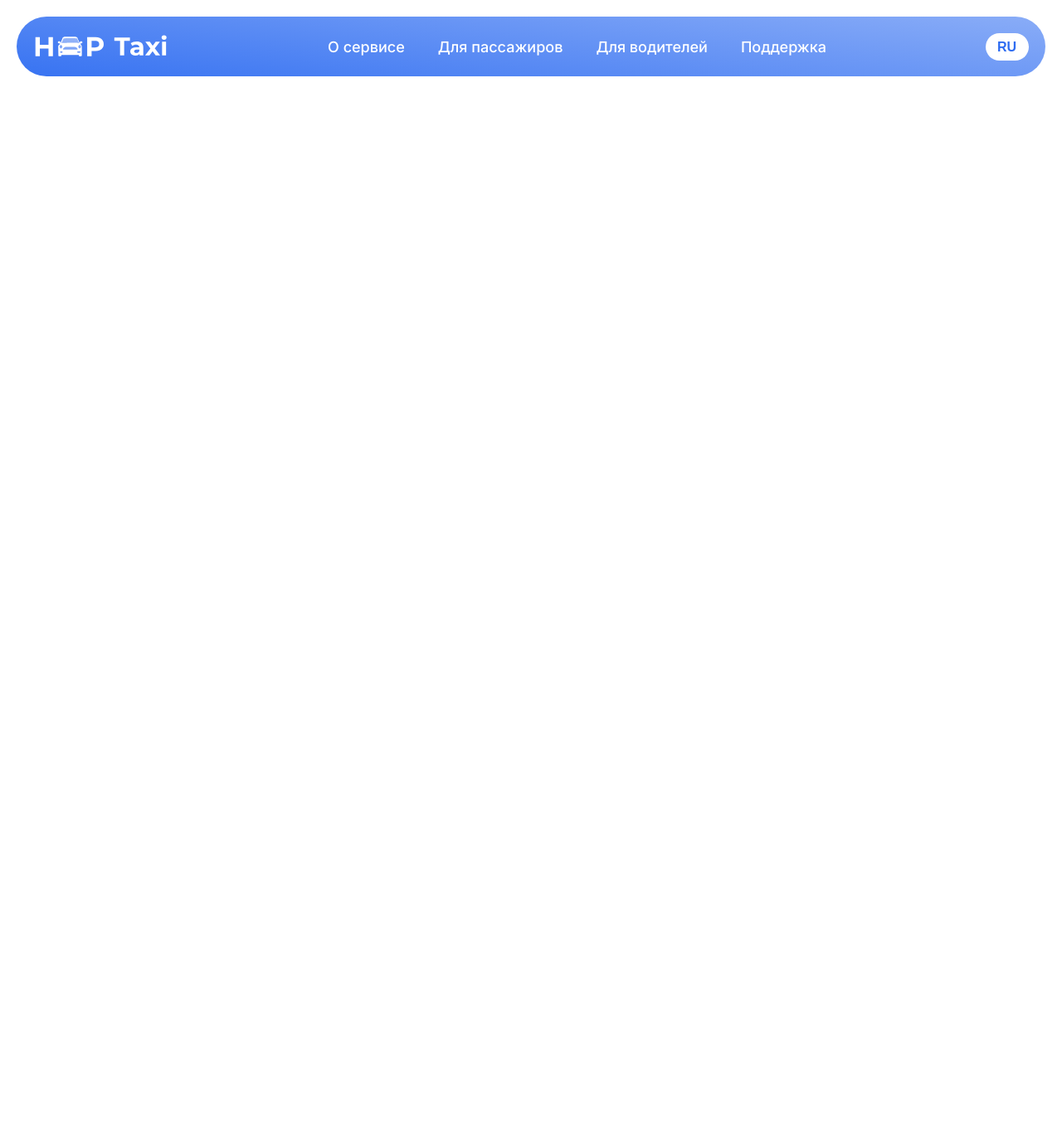
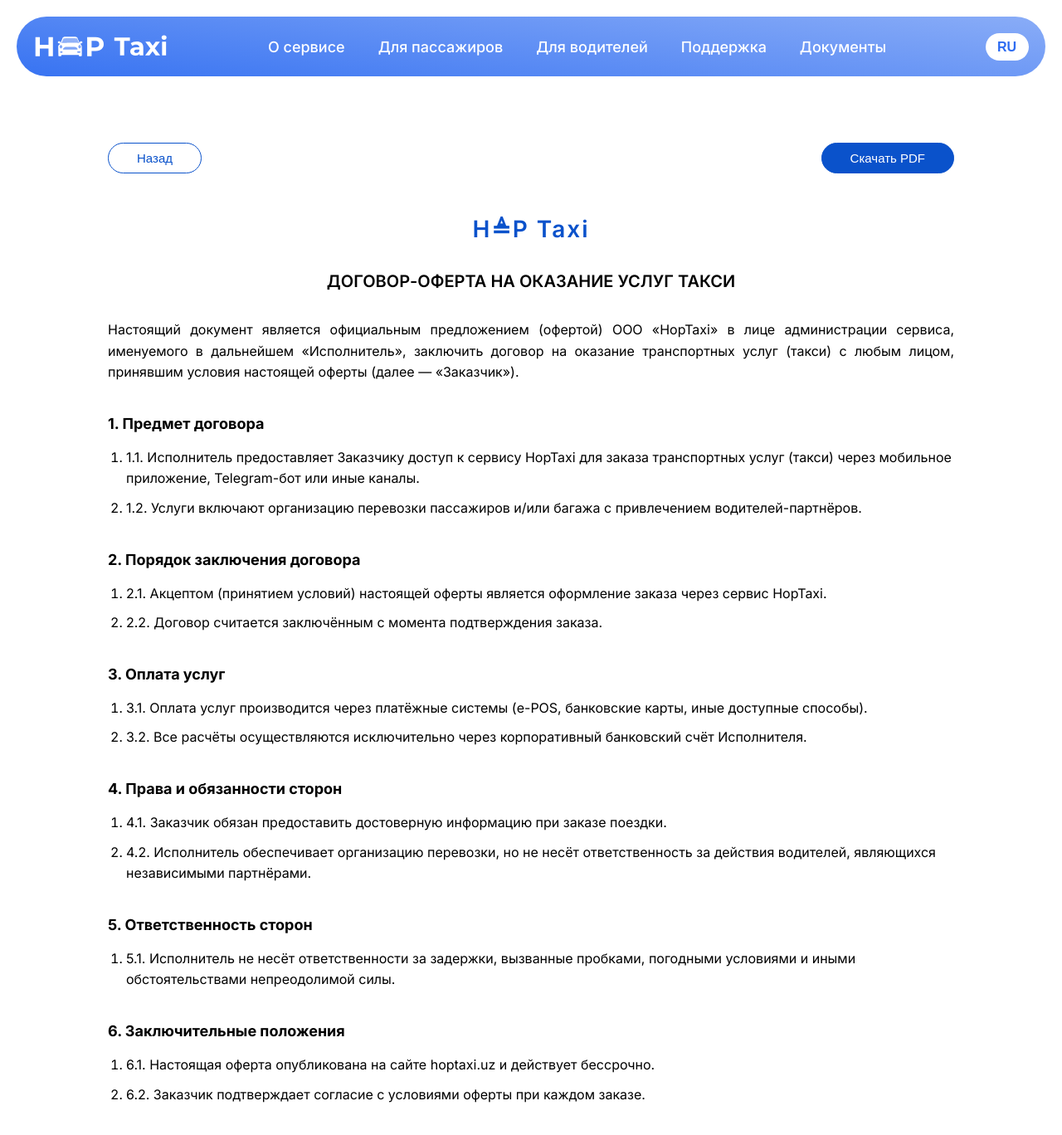
Before and after one commit to Sarvarchik2/hop-landing, a Nuxt app: page /documents in a window 1280 px wide. Shown: the top 1368 px of the page at 83% size. Before the commit the page ends 800 px from the top, so only its background shows below. Built offline with nearby package versions, Linux system fonts and the light colour scheme.

Commit message:
документы

```diff
--- a/components/navbar/index.vue
+++ b/components/navbar/index.vue
@@ -20,6 +20,9 @@
             </NuxtLink>
             <NuxtLink to="/">
                 <li>Поддержка</li>
+            </NuxtLink>
+            <NuxtLink to="/documents">
+                <li>Документы</li>
             </NuxtLink>
         </ul>
 
--- /dev/null
+++ b/pages/documents.vue
@@ -0,0 +1,97 @@
+<template>
+  <div class="documents-wrapper">
+    <main class="documents-container">
+      <div class="documents-actions">
+        <button class="btn btn-back" @click="goBack">Назад</button>
+        <button class="btn btn-download" @click="downloadPdf">Скачать PDF</button>
+      </div>
+      <section class="documents-content" ref="printArea">
+        <h1 class="brand">H≜P Taxi</h1>
+        <h2 class="title">ДОГОВОР-ОФЕРТА НА ОКАЗАНИЕ УСЛУГ ТАКСИ</h2>
+        <p class="paragraph">
+          Настоящий документ является официальным предложением (офертой) ООО «HopTaxi» в лице администрации сервиса,
+          именуемого в дальнейшем «Исполнитель», заключить договор на оказание транспортных услуг (такси) с любым лицом,
+          принявшим условия настоящей оферты (далее — «Заказчик»).
+        </p>
+
+        <h3>1. Предмет договора</h3>
+        <ol class="list">
+          <li>1.1. Исполнитель предоставляет Заказчику доступ к сервису HopTaxi для заказа транспортных услуг (такси) через мобильное приложение, Telegram-бот или иные каналы.</li>
+          <li>1.2. Услуги включают организацию перевозки пассажиров и/или багажа с привлечением водителей-партнёров.</li>
+        </ol>
+
+        <h3>2. Порядок заключения договора</h3>
+        <ol class="list">
+          <li>2.1. Акцептом (принятием условий) настоящей оферты является оформление заказа через сервис HopTaxi.</li>
+          <li>2.2. Договор считается заключённым с момента подтверждения заказа.</li>
+        </ol>
+
+        <h3>3. Оплата услуг</h3>
+        <ol class="list">
+          <li>3.1. Оплата услуг производится через платёжные системы (e-POS, банковские карты, иные доступные способы).</li>
+          <li>3.2. Все расчёты осуществляются исключительно через корпоративный банковский счёт Исполнителя.</li>
+        </ol>
+
+        <h3>4. Права и обязанности сторон</h3>
+        <ol class="list">
+          <li>4.1. Заказчик обязан предоставить достоверную информацию при заказе поездки.</li>
+          <li>4.2. Исполнитель обеспечивает организацию перевозки, но не несёт ответственность за действия водителей, являющихся независимыми партнёрами.</li>
+        </ol>
+
+        <h3>5. Ответственность сторон</h3>
+        <ol class="list">
+          <li>5.1. Исполнитель не несёт ответственности за задержки, вызванные пробками, погодными условиями и иными обстоятельствами непреодолимой силы.</li>
+        </ol>
+
+        <h3>6. Заключительные положения</h3>
+        <ol class="list">
+          <li>6.1. Настоящая оферта опубликована на сайте hoptaxi.uz и действует бессрочно.</li>
+          <li>6.2. Заказчик подтверждает согласие с условиями оферты при каждом заказе.</li>
+        </ol>
+      </section>
+    </main>
+  </div>
+</template>
+
+<script setup lang="ts">
+import Navbar from '@/components/navbar/index.vue'
+const goBack = () => {
+  if (window.history.length > 1) window.history.back();
+  else window.location.href = '/';
+}
+const downloadPdf = () => { window.print(); }
+</script>
+
+<style scoped>
+.documents-wrapper { font-family: 'Inter', system-ui, sans-serif; }
+.documents-container { max-width: 1100px; margin: 0 auto; padding: 80px 40px 80px; }
+.documents-actions { display: flex; justify-content: space-between; align-items: center; margin-bottom: 50px; }
+.btn { cursor: pointer; border-radius: 26px; padding: 10px 34px; font-size: 15px; line-height: 1; border:1px solid #0A52CB; background:#fff; color:#0A52CB; transition:.2s; }
+.btn:hover { background:#0A52CB; color:#fff; }
+.btn-download { background:#0A52CB; color:#fff; }
+.btn-download:hover { background:#06398e; }
+.brand { text-align:center; font-size:28px; font-weight:600; letter-spacing:2px; color:#0A52CB; margin-bottom:34px; }
+.title { text-align:center; font-size:20px; font-weight:600; margin-bottom:34px; }
+.paragraph { font-size:16px; line-height:1.6; margin-bottom:28px; text-align:justify; }
+.list { margin: 0 0 32px 0; padding-left: 22px; font-size:16px; line-height:1.6; }
+.list li { margin-bottom:10px; }
+.documents-content h3 { font-size:18px; margin:38px 0 18px; }
+@media (min-width: 1400px) {
+  .documents-container { max-width: 1200px; }
+  .brand { font-size:32px; }
+  .title { font-size:22px; }
+  .paragraph, .list { font-size:18px; }
+  .documents-content h3 { font-size:20px; }
+}
+@media (max-width: 640px) {
+  .documents-container { padding: 100px 20px 60px; }
+  .documents-actions { flex-direction: column; gap: 16px; }
+  .btn { width: 100%; padding: 12px 24px; }
+  .brand { font-size:24px; }
+  .title { font-size:18px; }
+}
+@media print {
+  .navbar, .documents-actions { display:none !important; }
+  .documents-container { padding-top:20px; }
+}
+</style>
```
